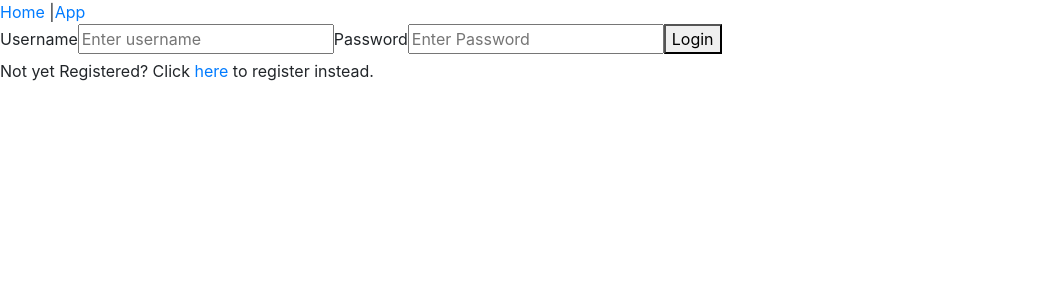
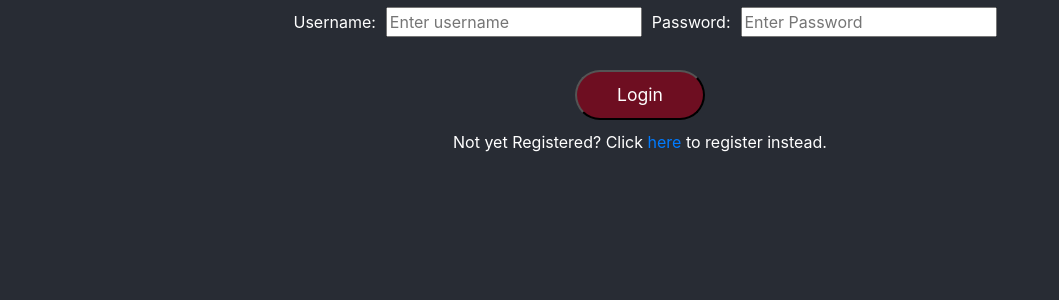
Before and after one commit to peterjang0210/bootcamp-connect, a React (Create React App) app in the folder client/: page / in a window 1280 px wide. Shown: the top 300 px of the page, without its empty margins (0-1059 px from the left). Built offline with nearby package versions, Linux system fonts and the light colour scheme.

Commit message:
updates to style

```diff
--- a/client/src/App.js
+++ b/client/src/App.js
@@ -18,10 +18,10 @@ class App extends Component {
       <BrowserRouter>
         <div>
           <header>
-            <nav>
+            {/* <nav>
               <Link to={`/`}>Home</Link> |
               <Link to={`/app`}>App</Link>
-            </nav>
+            </nav> */}
           </header>
             <Route exact path='/' component={HomePage} />
             <Route exact path='/app' component={AppPage} />
--- a/client/src/Components/AppPage/SideNav/Contact.js
+++ b/client/src/Components/AppPage/SideNav/Contact.js
@@ -14,7 +14,10 @@ const Contact = props => (
               <span className="fa fa-map-marker fa-fw text-muted" data-toggle="tooltip" title="" data-original-title="Is Looking"></span>
               <span className="text-muted">Is Totally Looking</span>
               </div>
-            ) : (null) }
+            ) : (<div>
+              <span className="fa fa-map-marker fa-fw text-muted" data-toggle="tooltip" title="" data-original-title="Is Looking"></span>
+              <span className="text-muted">Is Happily Employed</span>
+              </div>) }
         </div>
     </div>
   </li>
--- a/client/src/Components/AppPage/SideNav/ContactsFilter.js
+++ b/client/src/Components/AppPage/SideNav/ContactsFilter.js
@@ -2,8 +2,8 @@ import React from 'react';
 
 const ContactsFilter = (props) => (
     <div>
-        <button onClick={props.showCohort} >Cohort</button>
-        <button onClick={props.showAll} >All</button>
+        <button className="filterListButton" onClick={props.showCohort} >Your Cohort</button>
+        <button className="filterListButton" onClick={props.showAll} >All Contacts</button>
     </div>
 )
 
--- a/client/src/Components/AppPage/SideNav/UserContact.js
+++ b/client/src/Components/AppPage/SideNav/UserContact.js
@@ -1,7 +1,11 @@
 import React from 'react';
 
+const logOut = () => (
+          document.location.href = "/"
+);
+
 const UserContact = props => (
-    <div onClick={props.handleUserContactClick}>
+    <div>
     <li className="list-group-item">
     <div className="row w-100">
         <div className="col-12 col-sm-6 col-md-3 px-0">
@@ -9,12 +13,10 @@ const UserContact = props => (
         </div>
         <div className="col-12 col-sm-6 col-md-9 text-center text-sm-left">
             <span className="name lead">{props.userProfile.firstName + ' ' + props.userProfile.lastName}</span>
-            { props.isLooking ? (
-              <div>
-              <span className="fa fa-map-marker fa-fw text-muted" data-toggle="tooltip" title="" data-original-title="Is Looking"></span>
-              <span className="text-muted">Is Totally Looking</span>
+            <div>
+              <span onClick={props.handleUserContactClick} className="profileControl">(Update Profile)</span>
+              <span onClick={logOut} className="profileControl">(Logout)</span>
               </div>
-            ) : (null) }
         </div>
     </div>
   </li>
--- a/client/src/Components/HomePage/HomePage.js
+++ b/client/src/Components/HomePage/HomePage.js
@@ -2,6 +2,7 @@ import React, { Component } from 'react';
 import Registration from "./Registration";
 import Login from "./Login";
 import * as $ from 'axios';
+import "./Styles.css"
 
 const Alert = (props) => {
     return (
@@ -81,6 +82,7 @@ class HomePage extends Component {
                         },
                         headers: { 'Authorization': 'Bearer ' + response.data.token }
                     }).then((profile) => {
+                        console.log("stored profile is: ", profile);
                         localStorage.setItem("profileId", profile.data._id);
                     })
                     this.setLocation(response.status);
--- a/client/src/Components/HomePage/Login.js
+++ b/client/src/Components/HomePage/Login.js
@@ -2,11 +2,12 @@ import React from 'react';
 
 const Login = (props) => (
     <form className="loginForm">
-       <label>Username</label>
+       <label className="inputLabel">Username: </label>
        <input name="username" placeholder="Enter username" onChange={props.handleChange}></input>
-       <label>Password</label>
+       <label className="inputLabel">Password: </label>
        <input name="password" placeholder="Enter Password" onChange={props.handleChange}></input>
-       <button type="submit" onClick={props.handleLogin}>Login</button>
+       <p></p>
+       <button className="loginButton" type="submit" onClick={props.handleLogin}>Login</button>
        <p>Not yet Registered? Click <a href="/#" onClick={props.openRegister}>here</a> to register instead.</p>
    </form>
 )
--- a/client/src/Components/HomePage/Registration.js
+++ b/client/src/Components/HomePage/Registration.js
@@ -2,15 +2,16 @@ import React from 'react';
 
 const Registration = (props) => (
     <form className="registrationForm">
-     <label>Username</label>
+        <label className="inputLabel">Username: </label>
         <input name="username" placeholder="Enter Email" onChange={props.handleChange} />
-        <label>Password</label>
+        <label className="inputLabel">Password: </label>
         <input name="password" placeholder="Enter Password" onChange={props.handleChange} />
-        <label>Confirm Password</label>
+        <label className="inputLabel">Confirm Password: </label>
         <input name="password2" placeholder="Confirm Password" onChange={props.handleChange} />
-        <label>Cohort ID</label>
+        <label className="inputLabel">Cohort ID: </label>
         <input name="cohortId" placeholder="Enter Cohort ID" onChange={props.handleChange} />
-        <button onClick={props.handleRegister}>Register</button>
+        <br/>
+        <button className="loginButton" onClick={props.handleRegister}>Register</button>
         <p>Already Registered? Click <a href="/#" onClick={props.openLogin}>here</a> to login instead.</p>
     </form>
 );
--- /dev/null
+++ b/client/src/Components/HomePage/Styles.css
@@ -0,0 +1,58 @@
+
+
+body {
+    background-color: #282c34;
+
+}
+
+.loginRegister {
+    display: flex;
+    flex-direction: column;
+    align-items: center;
+    justify-content: “left”;
+    font-size: “calc(10px + 2vmin)“;
+    color: white;
+    text-align: center;
+}
+
+.loginButton {
+    margin: 10px;
+    color: white;
+    background-color: rgb(110, 14, 33);
+    padding: 10px 40px;
+    border-radius: 25px;
+    font-size: 1.1rem;
+    text-decoration: none;
+}
+
+.inputLabel {
+    margin: 10px;
+}
+
+.list-group-item {
+    height: 80px;
+}
+
+.img-fluid {
+    max-width: 100%;
+    height: 60px;
+}
+
+.filterListButton {
+    margin: 5px;
+    color: white;
+    background-color: rgb(110, 14, 33);
+    border-radius: 10px;
+    font-size: 1.1rem;
+    text-decoration: none;
+}
+
+.profileControl {
+    cursor:pointer;
+    color: rgb(110, 14, 33);
+    margin: 2px;
+}
+
+.profileControl:hover {
+    text-decoration: underline;
+}
```
